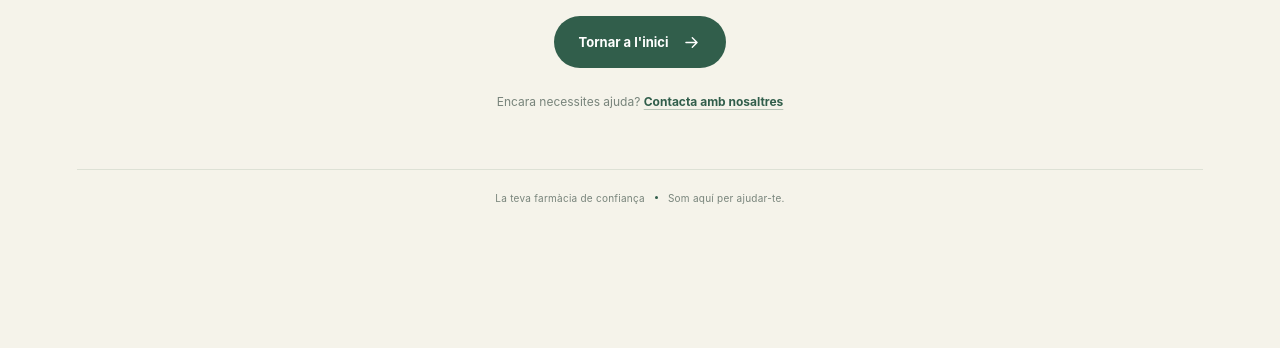
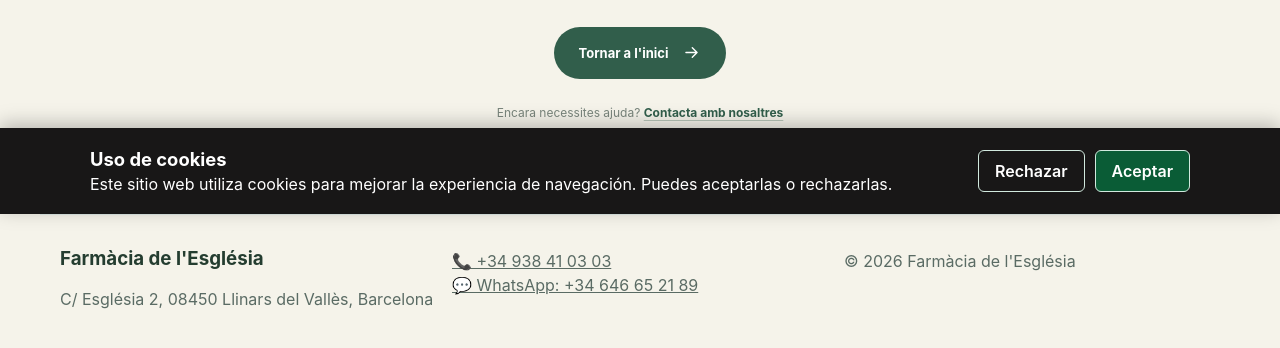
Before and after one commit to Capitankanalla/projecteFarmaciaEsglesia, a website: page html/404.html in a window 1280 px wide. Shown: the part 586-934 px from the top of the page. Before the commit the page ends 814 px from the top, so only its background shows below. Drawn offline with Linux system fonts and the light colour scheme.

Commit message:
Feat: Afegir footer injectat i cookies amb cta de acceptacio o tancament

```diff
--- /dev/null
+++ b/assets/css/footer.css
@@ -0,0 +1,111 @@
+.site-footer {
+    max-width: 1200px;
+    margin: 0 auto;
+    padding: 2rem 1.25rem 3rem;
+    display: grid;
+    grid-template-columns: repeat(3, minmax(0, 1fr));
+    gap: 1rem;
+    border-top: 1px solid var(--border, #dfeae5);
+}
+
+.site-footer h3 {
+    margin-top: 0;
+}
+
+.site-footer p {
+    margin: 0.25rem 0;
+    color: var(--muted, #5a6b64);
+}
+
+.cookie-preferences {
+    padding: 0;
+    border: 0;
+    background: none;
+    color: #d1e9de;
+    font: inherit;
+    text-align: left;
+    text-decoration: underline;
+    cursor: pointer;
+}
+
+.cookie-preferences:hover,
+.cookie-preferences:focus-visible {
+    color: rgb(60, 219, 145);
+}
+
+.cookie-banner {
+    position: fixed;
+    inset: auto 0 0;
+    z-index: 9998;
+    display: flex;
+    align-items: center;
+    justify-content: space-between;
+    gap: 24px;
+    padding: 20px max(20px, calc((100vw - 1100px) / 2));
+    background: #181717;
+    color: #fff;
+    box-shadow: 0 -4px 18px rgba(0, 0, 0, 0.25);
+}
+
+.cookie-banner[hidden] {
+    display: none;
+}
+
+.cookie-banner-copy h2 {
+    margin: 0 0 4px;
+    font-size: 1.15rem;
+}
+
+.cookie-banner-copy p {
+    margin: 0;
+}
+
+.cookie-banner-actions {
+    display: flex;
+    flex-shrink: 0;
+    gap: 10px;
+}
+
+.cookie-button {
+    padding: 10px 16px;
+    border: 1px solid #d1e9de;
+    border-radius: 6px;
+    font: inherit;
+    font-weight: 600;
+    cursor: pointer;
+}
+
+.cookie-button-primary {
+    background: #0a5c36;
+    color: #fff;
+}
+
+.cookie-button-secondary {
+    background: transparent;
+    color: #fff;
+}
+
+.cookie-button:focus-visible,
+.cookie-preferences:focus-visible {
+    outline: 3px solid rgb(60, 219, 145);
+    outline-offset: 3px;
+}
+
+@media (max-width: 780px) {
+    .site-footer {
+        grid-template-columns: 1fr;
+    }
+}
+
+@media (max-width: 640px) {
+    .cookie-banner {
+        align-items: stretch;
+        flex-direction: column;
+        gap: 14px;
+        padding: 18px 20px;
+    }
+
+    .cookie-banner-actions {
+        flex-direction: column-reverse;
+    }
+}
--- /dev/null
+++ b/assets/js/footer.js
@@ -0,0 +1,56 @@
+const footerScriptUrl = document.currentScript?.src;
+
+if (!footerScriptUrl) {
+    throw new Error('No s’ha pogut determinar la ruta de footer.js.');
+}
+
+const projectRootUrl = new URL('../../', footerScriptUrl);
+const footerStylesheet = document.createElement('link');
+footerStylesheet.rel = 'stylesheet';
+footerStylesheet.href = new URL('assets/css/footer.css', projectRootUrl);
+document.head.appendChild(footerStylesheet);
+
+const COOKIE_CONSENT_KEY = 'cookieConsent';
+
+fetch(new URL('html/footer.html', projectRootUrl))
+    .then(response => {
+        if (!response.ok) {
+            throw new Error(`No s’ha pogut carregar html/footer.html: ${response.status}`);
+        }
+        return response.text();
+    })
+    .then(html => {
+        document.body.insertAdjacentHTML('beforeend', html);
+
+        const year = document.getElementById('currentYear');
+        if (year) {
+            year.textContent = new Date().getFullYear();
+        }
+
+        if (window.location.hash) {
+            document.getElementById(decodeURIComponent(window.location.hash.slice(1)))
+                ?.scrollIntoView();
+        }
+
+        const cookieBanner = document.getElementById('cookie-banner');
+        const cookieAccept = document.getElementById('cookie-accept');
+        const cookieReject = document.getElementById('cookie-reject');
+
+        if (!cookieBanner || !cookieAccept || !cookieReject) {
+            throw new Error('Falten elements necessaris del banner de cookies al footer.');
+        }
+
+        const savedConsent = localStorage.getItem(COOKIE_CONSENT_KEY);
+        cookieBanner.hidden = savedConsent === 'accepted' || savedConsent === 'rejected';
+
+        const saveConsent = consent => {
+            localStorage.setItem(COOKIE_CONSENT_KEY, consent);
+            cookieBanner.hidden = true;
+        };
+
+        cookieAccept.addEventListener('click', () => saveConsent('accepted'));
+        cookieReject.addEventListener('click', () => saveConsent('rejected'));
+    })
+    .catch(error => {
+        console.error('Error carregant o inicialitzant el footer:', error);
+    });
--- a/html/404.html
+++ b/html/404.html
@@ -157,17 +157,12 @@
 
       <p class="help-text">
         Encara necessites ajuda?
-        <a href="../index.html#contacte">Contacta amb nosaltres</a>
+        <a href="#contactar">Contacta amb nosaltres</a>
       </p>
 
     </section>
 
-    <footer class="error-footer">
-      <span>La teva farmàcia de confiança</span>
-      <span class="footer-dot" aria-hidden="true"></span>
-      <span>Som aquí per ajudar-te.</span>
-    </footer>
-
   </main>
+  <script src="../assets/js/footer.js" defer></script>
 </body>
 </html>
--- /dev/null
+++ b/html/footer.html
@@ -0,0 +1,23 @@
+<footer class="site-footer" id="contactar">
+    <div>
+        <h3>Farmàcia de l'Església</h3>
+        <p>C/ Església 2, 08450 Llinars del Vallès, Barcelona</p>
+    </div>
+    <div>
+        <p><a href="tel:34938410303">📞 +34 938 41 03 03</a></p>
+        <p><a href="https://api.whatsapp.com/send?phone=34646652189" target="_blank" rel="noopener noreferrer">💬 WhatsApp: +34 646 65 21 89</a></p>
+    </div>
+    <div>
+        <p>© <span id="currentYear"></span> Farmàcia de l'Església</p>
+    </div>
+</footer>
+<aside id="cookie-banner" class="cookie-banner" hidden aria-labelledby="cookie-banner-title">
+    <div class="cookie-banner-copy">
+        <h2 id="cookie-banner-title">Uso de cookies</h2>
+        <p id="cookie-banner-message">Este sitio web utiliza cookies para mejorar la experiencia de navegación. Puedes aceptarlas o rechazarlas.</p>
+    </div>
+    <div class="cookie-banner-actions">
+        <button id="cookie-reject" class="cookie-button cookie-button-secondary" type="button">Rechazar</button>
+        <button id="cookie-accept" class="cookie-button cookie-button-primary" type="button">Aceptar</button>
+    </div>
+</aside>
```
Also changed, not shown: assets/css/styles.css (+1 -21 lines), index.html (+1 -14 lines).
